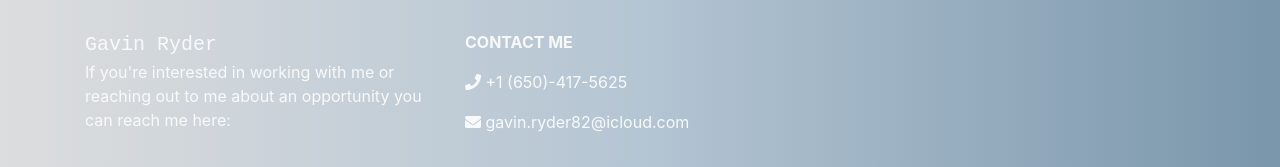
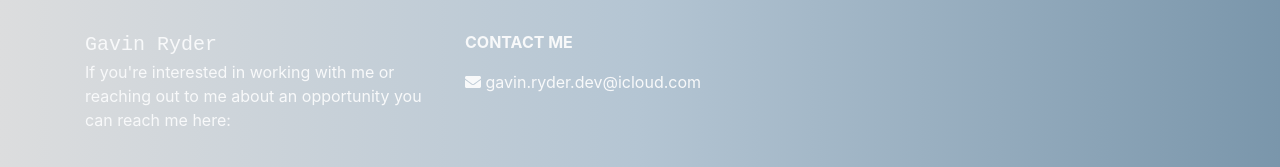
Before and after one commit to gryder8/Portfolio-Website, a Svelte app: page / in a window 1280 px wide. Shown: the part 2817-2984 px from the top of the page. Built offline with nearby package versions, Linux system fonts and the light colour scheme.

Commit message:
Update Contact Info

```diff
--- a/src/Components/Footer/Footer.svelte
+++ b/src/Components/Footer/Footer.svelte
@@ -23,11 +23,6 @@
             </div>
             <div class="col-md-4 footer-box">
                 <p class="footer-title">{HEADING}</p>
-
-                <p>
-                    <i class="fas fa-phone"></i>
-                    {MOBILE}
-                </p>
                 <p>
                     <i class="fas fa-envelope"></i>
                     {EMAIL}
--- a/src/Data/data.js
+++ b/src/Data/data.js
@@ -127,8 +127,7 @@ const FOOTER_DATA = {
         "If you're interested in working with me or reaching out to me about an opportunity you can reach me here:",
     CONTACT_DETAILS: {
         HEADING: "Contact Me",
-        MOBILE: "+1 (650)-417-5625",
-        EMAIL: "gavin.ryder82@icloud.com"
+        EMAIL: "gavin.ryder.dev@icloud.com"
     }
 };
 
```
